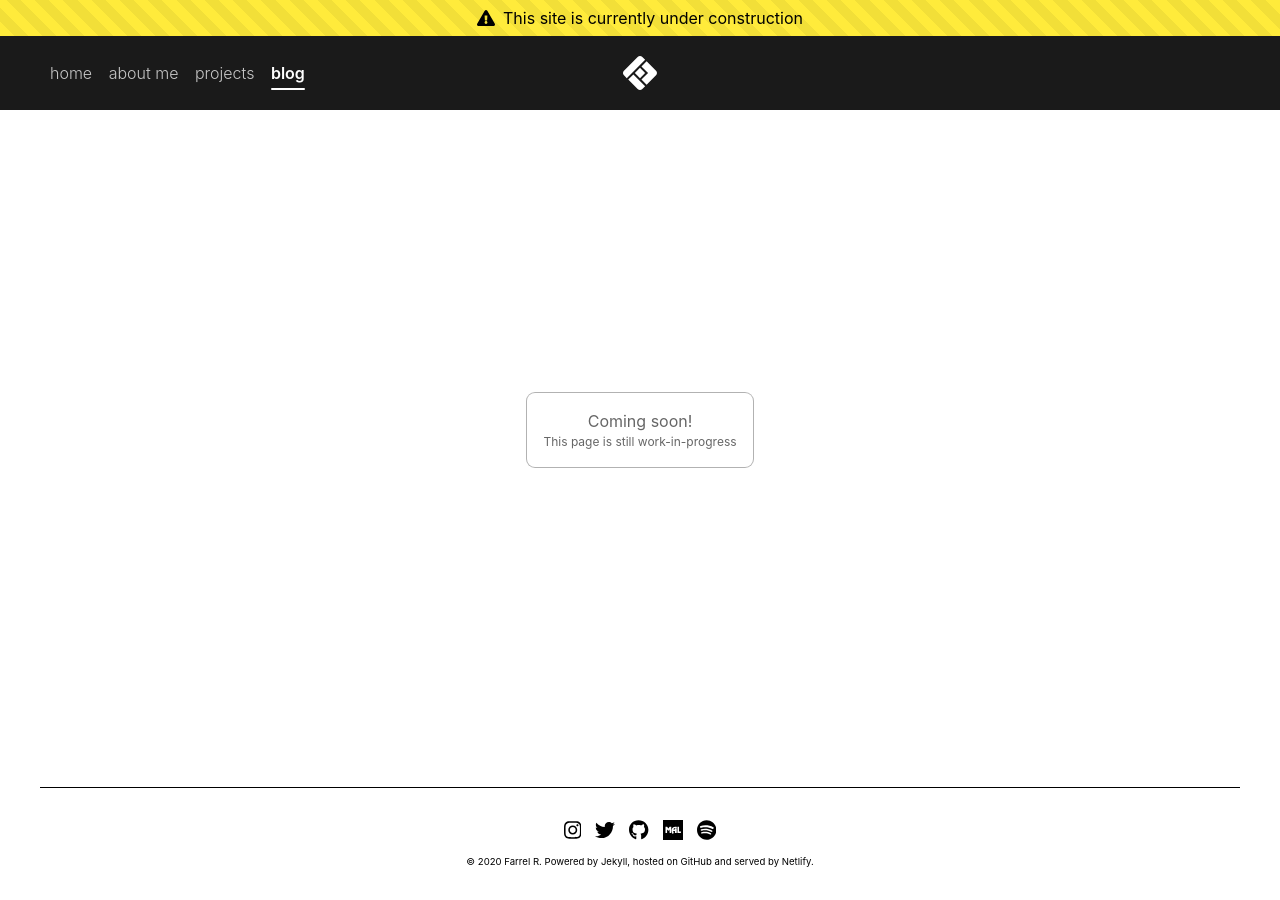
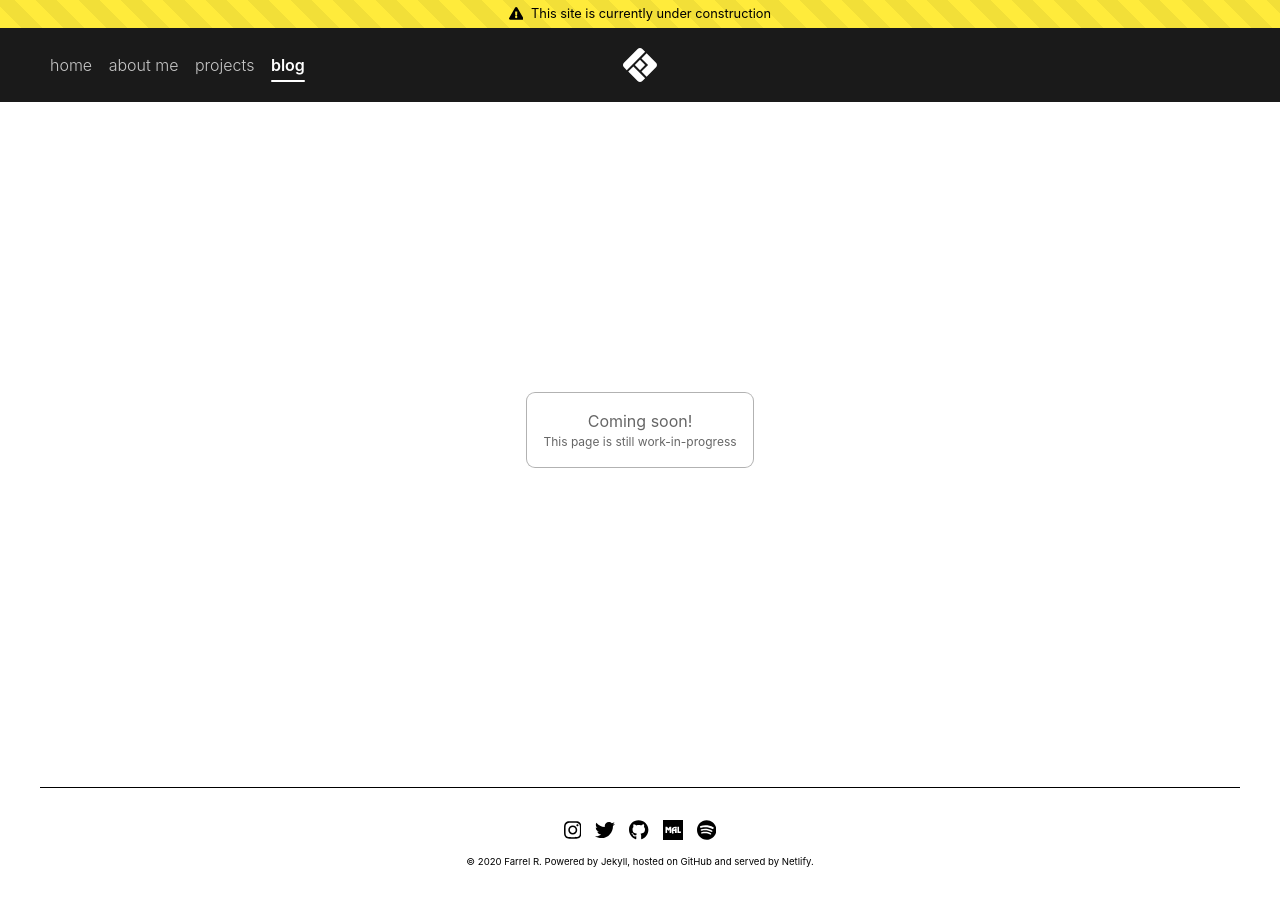
Before and after one commit to sofusaku/site, a Jekyll site: the page built from blog/index.html, in a window 1280 px wide. Built offline with Jekyll 4.4.1, drawn with Linux system fonts in a browser that asks for light colours; some web fonts are replaced.

Commit message:
Decrease font size

```diff
--- a/styles/wip-banner.scss
+++ b/styles/wip-banner.scss
@@ -13,15 +13,16 @@
     justify-content: center;
 
     font-family: "Inter", sans-serif;
+    font-size: 0.8em;
     color: black;
 
     $stripes-color: rgba(0, 0, 0, 0.05);
     background: repeating-linear-gradient(
         45deg,
         transparent,
-        transparent 10px,
-        $stripes-color 10px,
-        $stripes-color 20px
+        transparent 15px,
+        $stripes-color 15px,
+        $stripes-color 30px
     ) #FFEB3B;
 
     svg, span {
@@ -32,5 +33,5 @@
 .wip-banner svg {
     height: 1em;
     width: auto;
-    margin-right: 0.5em;
+    margin-right: 0.6em;
 }
```
